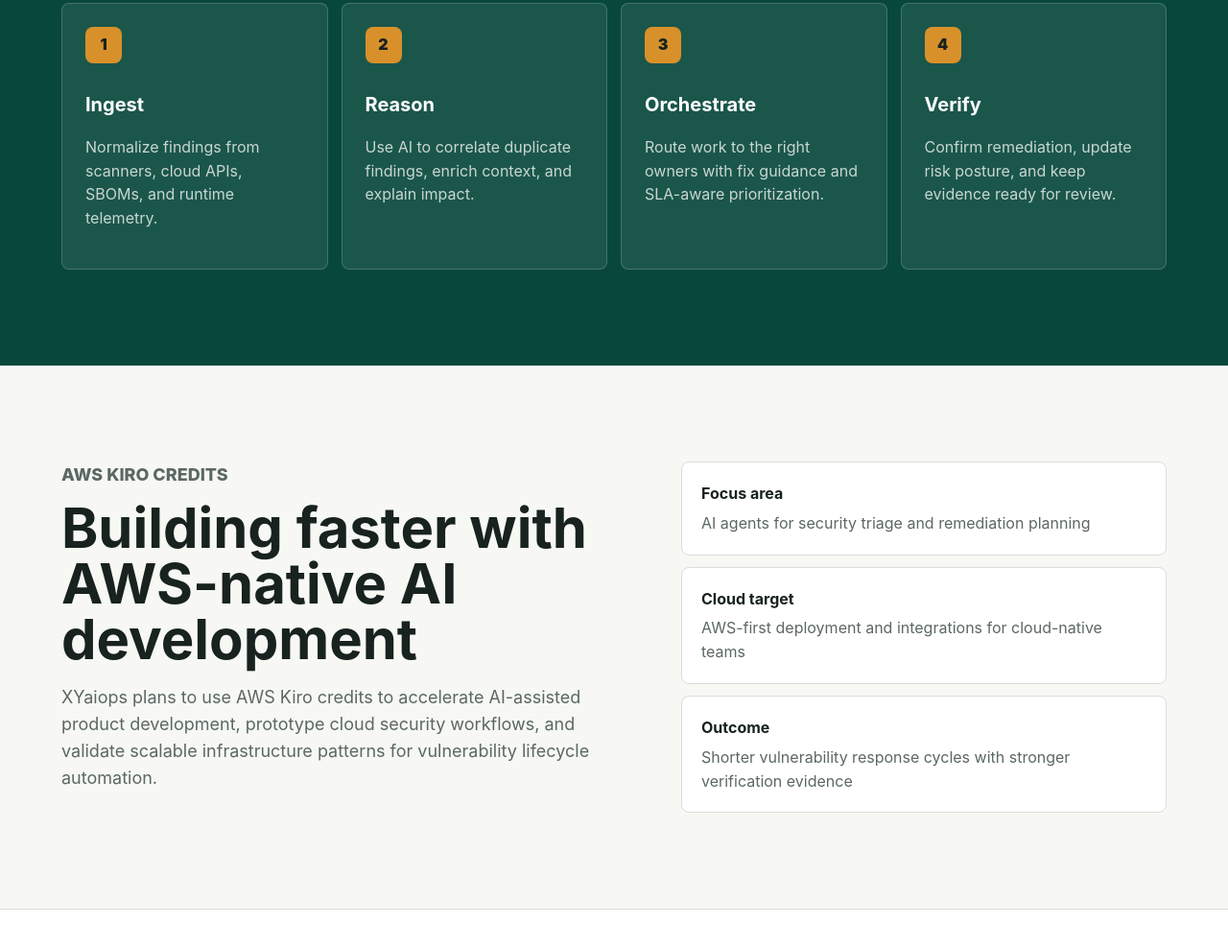
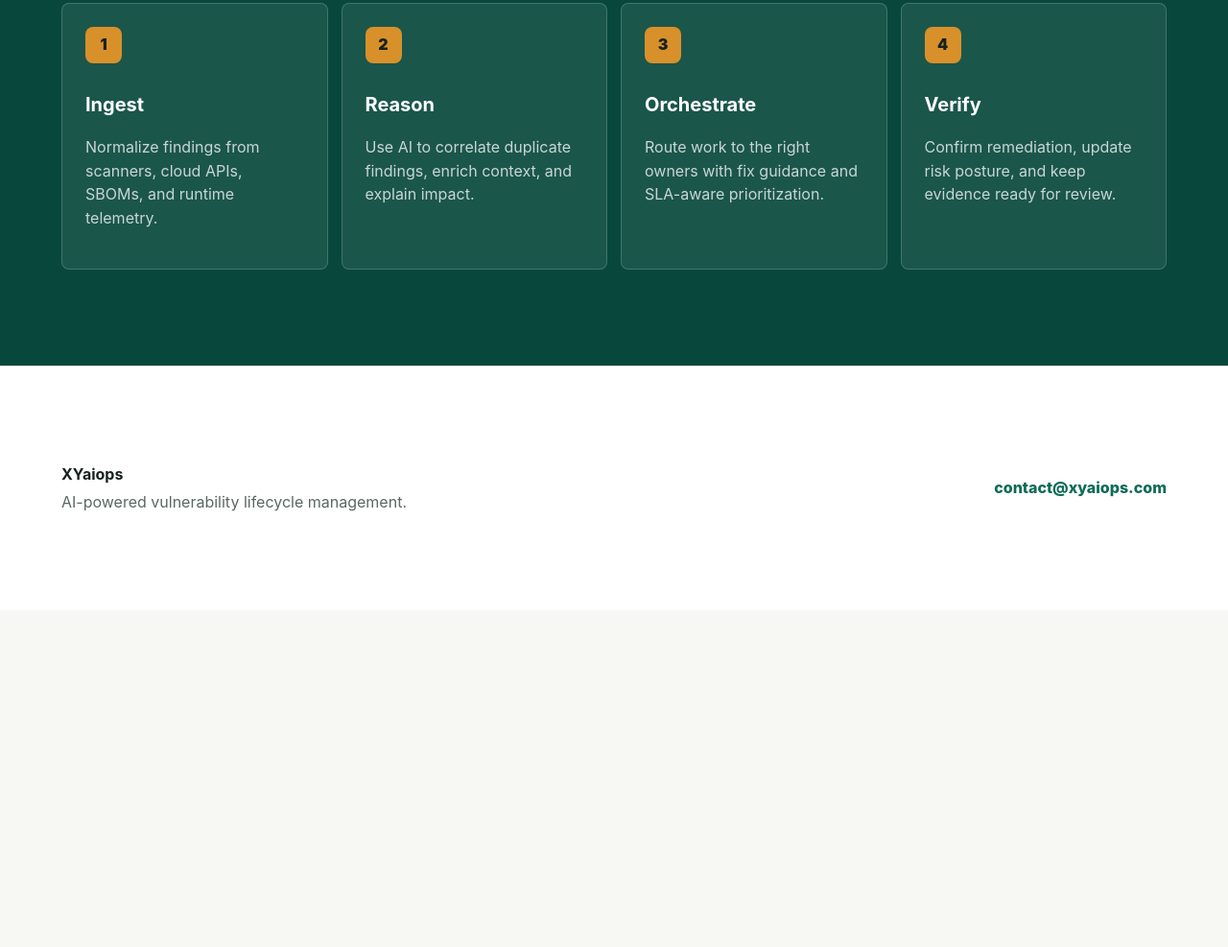
Before and after one commit to chloejin96-creator/xyaiops-website, a plain HTML site: page index.html in a window 1280 px wide. Shown: the part 1803-2790 px from the top of the page at 96% size. After the commit the page ends 2439 px from the top, so only its background shows below. Drawn offline with Linux system fonts and the light colour scheme.

Commit message:
Remove AWS credits section

```diff
--- a/index.html
+++ b/index.html
@@ -19,7 +19,6 @@
       <nav class="nav" aria-label="Primary navigation">
         <a href="#platform">Platform</a>
         <a href="#workflow">Workflow</a>
-        <a href="#aws">AWS</a>
         <a class="nav-cta" href="#contact">Contact</a>
       </nav>
     </header>
@@ -36,7 +35,7 @@
           </p>
           <div class="hero-actions">
             <a class="button primary" href="#platform">Explore the platform</a>
-            <a class="button secondary" href="#aws">AWS development plan</a>
+            <a class="button secondary" href="#workflow">View workflow</a>
           </div>
         </div>
 
@@ -145,31 +144,6 @@
         </div>
       </section>
 
-      <section class="section split" id="aws" aria-labelledby="aws-title">
-        <div>
-          <p class="eyebrow">AWS Kiro credits</p>
-          <h2 id="aws-title">Building faster with AWS-native AI development</h2>
-          <p>
-            XYaiops plans to use AWS Kiro credits to accelerate AI-assisted product development,
-            prototype cloud security workflows, and validate scalable infrastructure patterns
-            for vulnerability lifecycle automation.
-          </p>
-        </div>
-        <div class="proof-list">
-          <div>
-            <strong>Focus area</strong>
-            <span>AI agents for security triage and remediation planning</span>
-          </div>
-          <div>
-            <strong>Cloud target</strong>
-            <span>AWS-first deployment and integrations for cloud-native teams</span>
-          </div>
-          <div>
-            <strong>Outcome</strong>
-            <span>Shorter vulnerability response cycles with stronger verification evidence</span>
-          </div>
-        </div>
-      </section>
     </main>
 
     <footer class="site-footer" id="contact">
```
